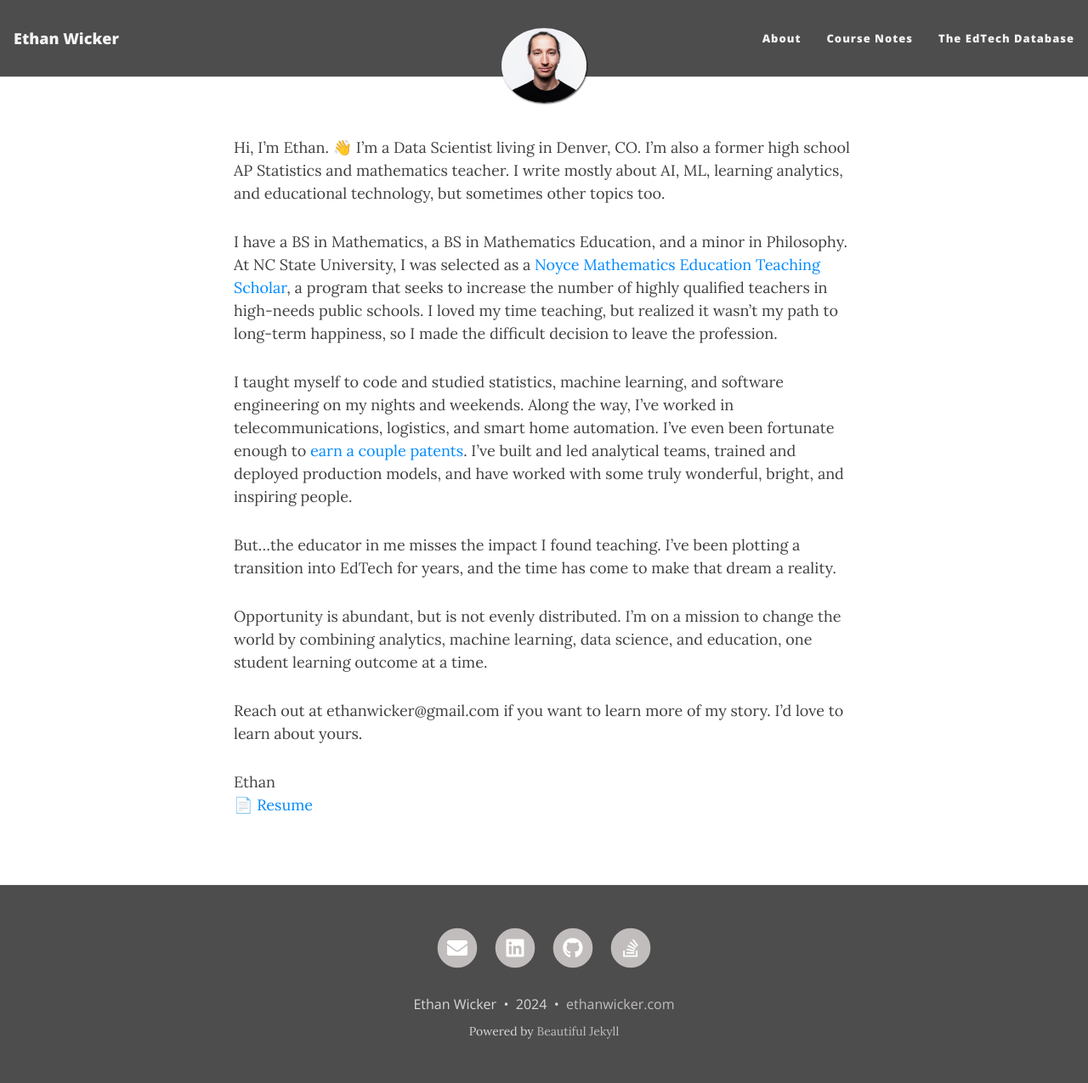
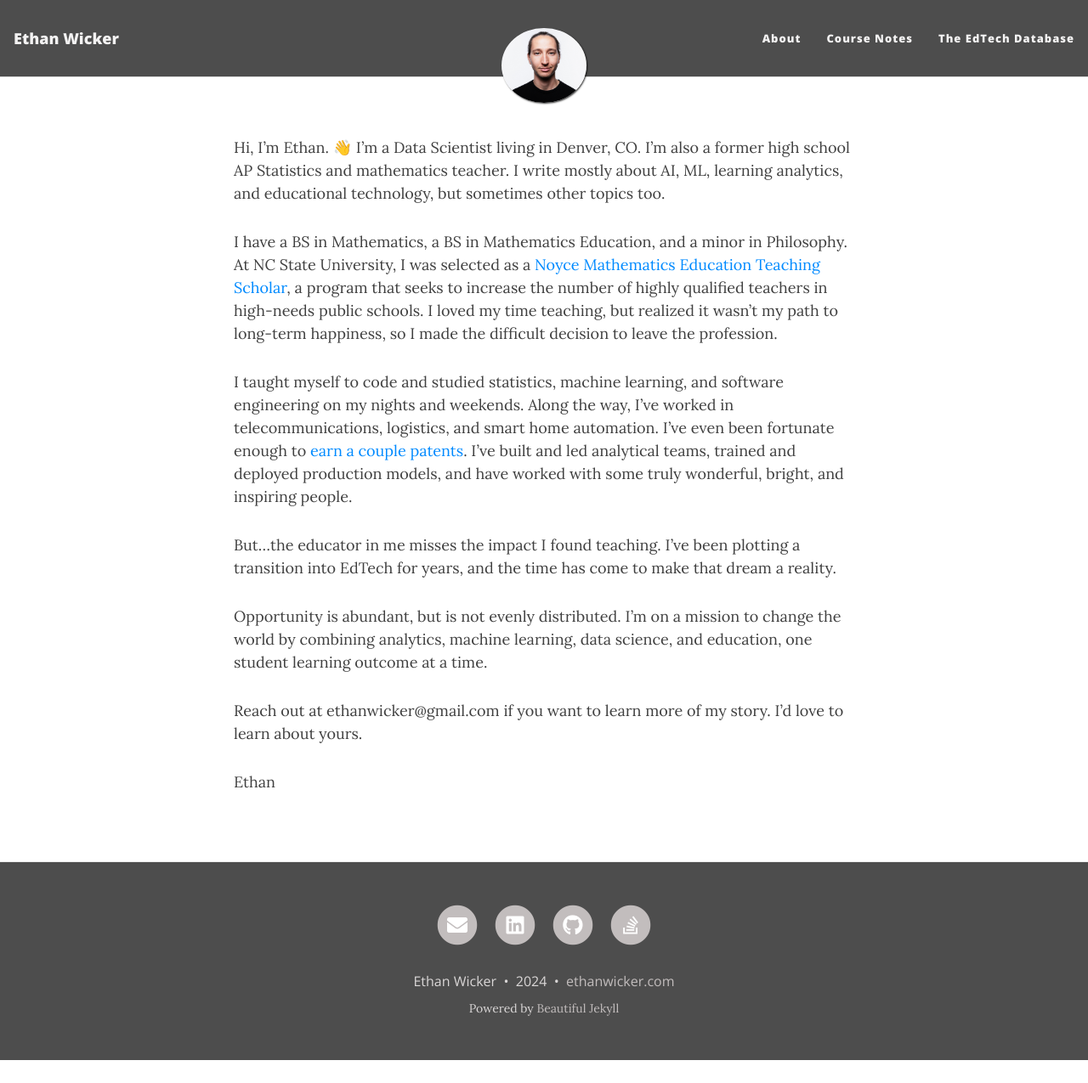
Before and after one commit to ethanwicker/ethanwicker.github.io, a Jekyll site: the page built from subpages/about.md, in a window 1280 px wide and 1275 px high. Shown: the whole window at 85% size. Built offline with Jekyll 4.4.1, drawn with Linux system fonts in a browser that asks for light colours; nearby versions of some CDN libraries; our own code applies the rules of GitHub Pages for plain Markdown files.

Commit message:
Removing resume

```diff
--- a/subpages/about.md
+++ b/subpages/about.md
@@ -11,4 +11,3 @@ Opportunity is abundant, but is not evenly distributed.  I'm on a mission to cha
 Reach out at ethanwicker@gmail.com if you want to learn more of my story.  I'd love to learn about yours.
 
 Ethan<br>
-📄 [Resume](https://drive.google.com/file/d/1cut1X_NjxkpnEbUiyMSDMutx_wKSjaKq/view?usp=drive_link){:target="_blank"}
```
